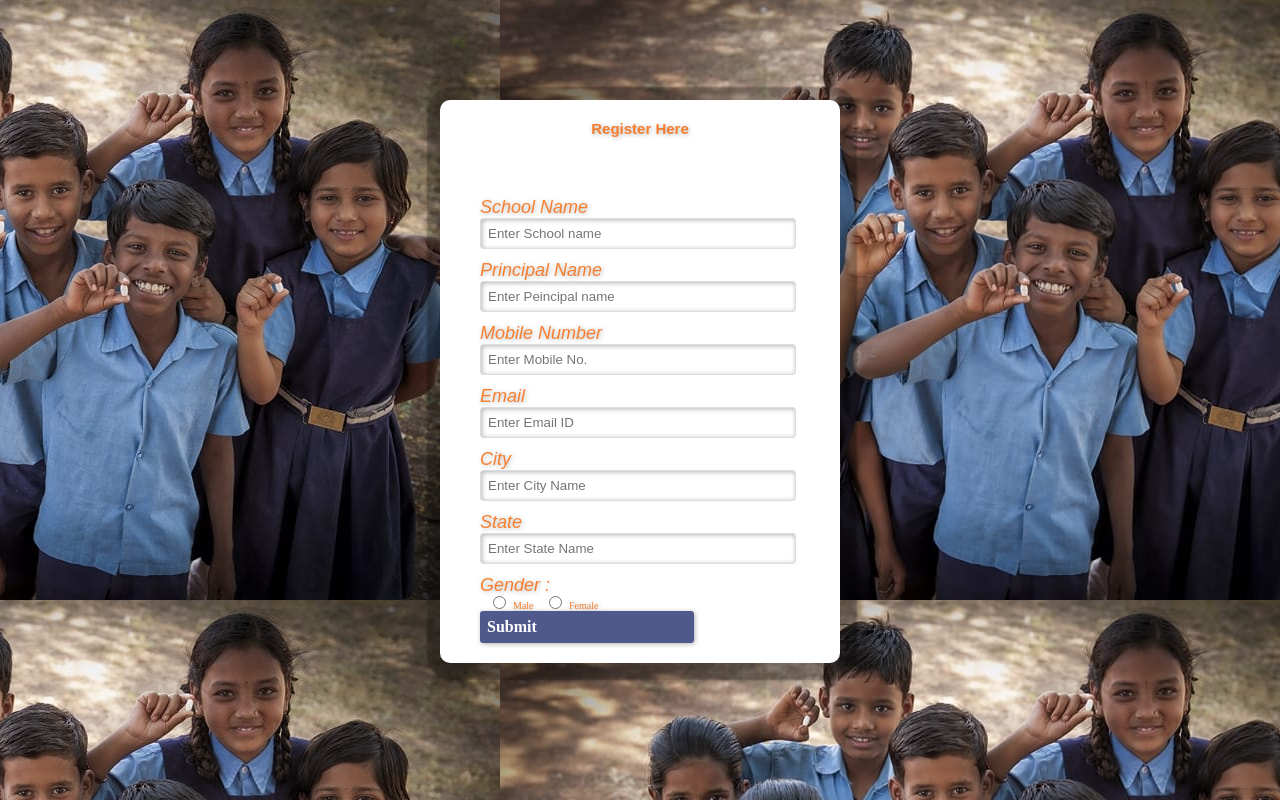
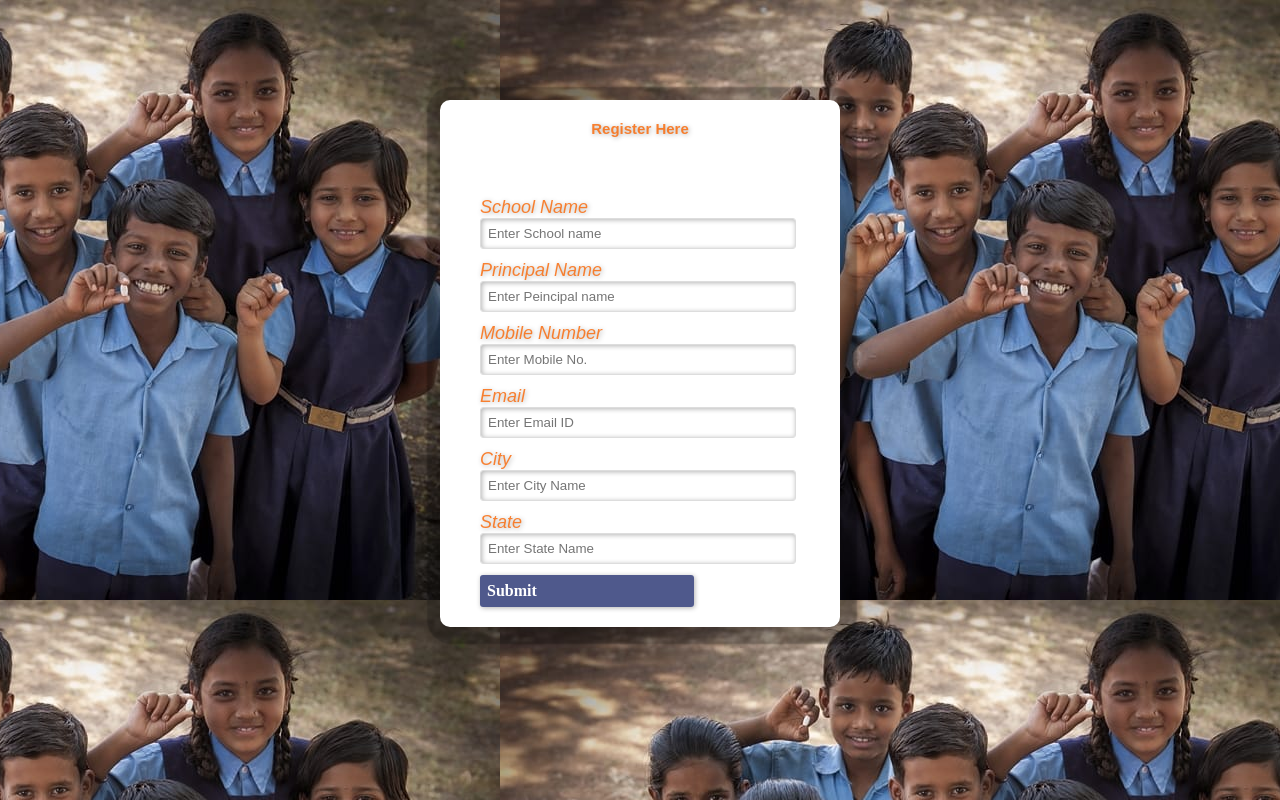
Before and after one commit to supriya3379/register-now, a plain HTML site: page index.html in a window 1280 px wide. Drawn offline with Linux system fonts and the light colour scheme.

Commit message:
Update index.html

```diff
--- a/index.html
+++ b/index.html
@@ -49,20 +49,6 @@
     id = "name" placeholder="Enter State Name ">
     <br><br>
 
-
-    <label>Gender :</label>
-    <br>
-    &nbsp;&nbsp;&nbsp;&nbsp;
-    <input type="radio" name="gender"
-    id="male">
-    &nbsp;
-    <span id = "male">Male</span>
-    &nbsp;&nbsp;&nbsp;&nbsp;
-    <input type="radio" name="gender"
-    id="Female">
-    &nbsp;
-    <span id = "male">Female</span>
-    <!-- &nbsp;&nbsp;&nbsp;&nbsp; -->
     <input type ="submit "value="Submit"
     name="submit" id ="submit">
 
```
